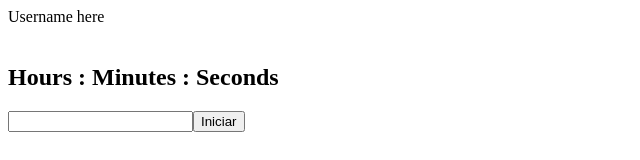
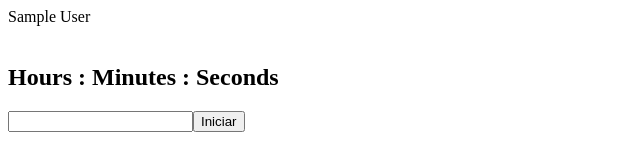
Before and after one commit to AntonioSsantana/React-countdown, a React (Vite) app: page /home in a window 1280 px wide. Shown: the top 160 px of the page, without its empty margins (0-640 px from the left). Built offline with nearby package versions, Linux system fonts and the light colour scheme; sample sign-in values are in the browser's storage.

Commit message:
feat: exibição do nome de usuário no header

```diff
--- a/src/components/CHeader.jsx
+++ b/src/components/CHeader.jsx
@@ -1,9 +1,11 @@
-function CHeader() {
+import PropTypes from 'prop-types';
+
+function CHeader({ name }) {
   return (
     <header>
       <article>
         <img />
-        <span>Username here</span>
+        <span>{name}</span>
       </article>
       <nav>
         <img />
@@ -12,4 +14,8 @@ function CHeader() {
   );
 }
 
+CHeader.propTypes = {
+  name: PropTypes.string.isRequired,
+}
+
 export default CHeader;
--- a/src/pages/Home.jsx
+++ b/src/pages/Home.jsx
@@ -1,9 +1,13 @@
 import { CHeader } from "../components";
 
 function Home() {
+  const { name } = JSON.parse(localStorage.getItem('sing_up_user'));
+
   return (
     <>
-      <CHeader />
+      <CHeader
+        name={name}
+      />
       <main>
         <article>
           <h2>Hours : Minutes : Seconds</h2>
```
